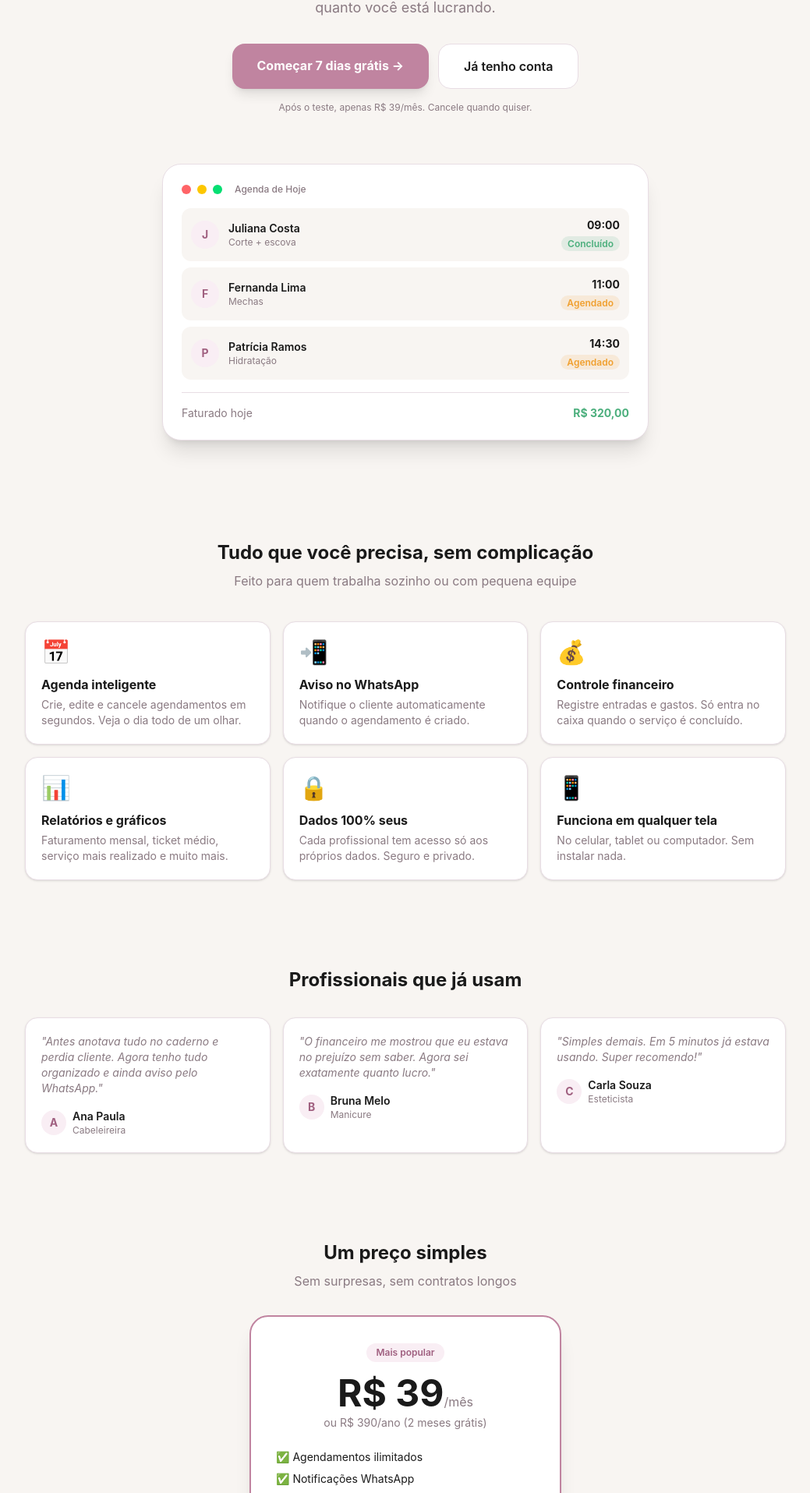
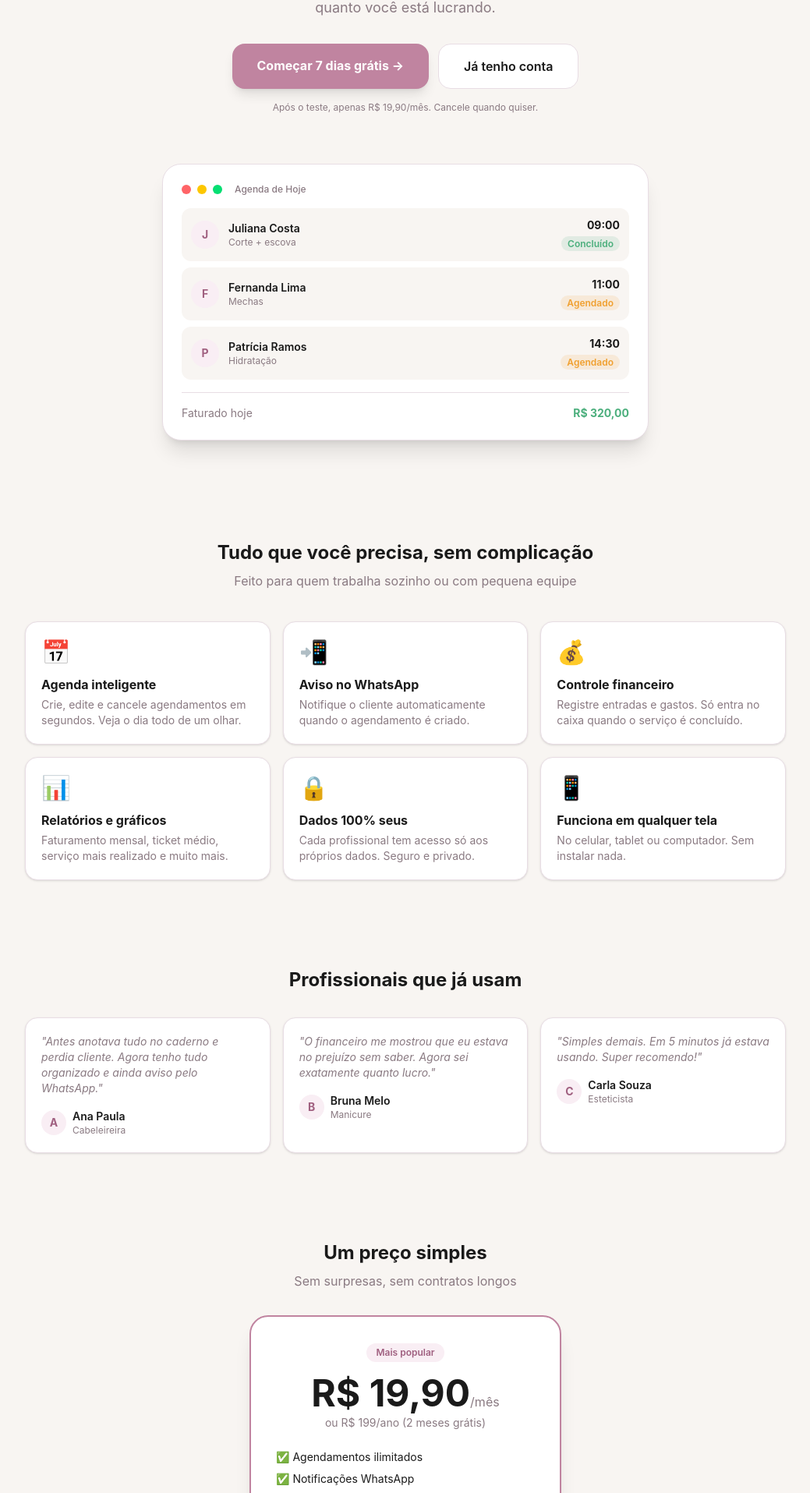
Before and after one commit to adilsoonjjr/sassalao-, a Next.js app: page / in a window 1280 px wide. Shown: the part 378-2293 px from the top of the page at 78% size, without its empty margins (120-1159 px from the left). Built offline with nearby package versions, Linux system fonts and the light colour scheme.

Commit message:
fix: update all prices to R$19.90/month and R$199/year on landing page

```diff
--- a/src/app/page.tsx
+++ b/src/app/page.tsx
@@ -68,7 +68,7 @@ export default function LandingPage() {
           </Link>
         </div>
         <p className="text-xs mt-4" style={{ color: "var(--muted)" }}>
-          Após o teste, apenas R$ 39/mês. Cancele quando quiser.
+          Após o teste, apenas R$ 19,90/mês. Cancele quando quiser.
         </p>
       </section>
 
@@ -156,10 +156,10 @@ export default function LandingPage() {
             Mais popular
           </div>
           <div className="mb-1">
-            <span className="text-5xl font-bold">R$ 39</span>
+            <span className="text-5xl font-bold">R$ 19,90</span>
             <span style={{ color: "var(--muted)" }}>/mês</span>
           </div>
-          <p className="text-sm mb-6" style={{ color: "var(--muted)" }}>ou R$ 390/ano (2 meses grátis)</p>
+          <p className="text-sm mb-6" style={{ color: "var(--muted)" }}>ou R$ 199/ano (2 meses grátis)</p>
           <ul className="text-sm text-left space-y-2 mb-8">
             {[
               "✅ Agendamentos ilimitados",
```
